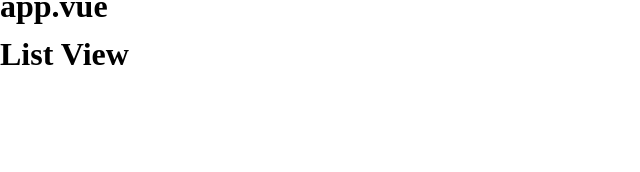
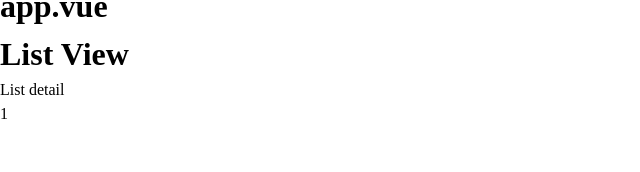
Before and after one commit to iihye/OurTrip, a Vue app in the folder FE/ourtrip/: page /list/detail/1 in a window 1280 px wide. Shown: the part 114-286 px from the top of the page, without its empty margins (0-640 px from the left). Built offline with nearby package versions, Linux system fonts and the light colour scheme; a web font is replaced by a local one.

Commit message:
feat: detail listno 불러오기

```diff
--- /dev/null
+++ b/FE/ourtrip/src/components/list/ListDetail.vue
@@ -0,0 +1,23 @@
+<script setup>
+import { ref, onMounted } from 'vue';
+import { useRoute } from 'vue-router';
+
+const route = useRoute();
+
+const listno = ref(route.params.listno);
+
+onMounted(() => {
+  getList();
+});
+
+const getList = () => {
+  //   console.log('getList를 실행하였습니다');
+};
+</script>
+
+<template>
+  <div>List detail</div>
+  <span>{{ listno }}</span>
+</template>
+
+<style scoped></style>
--- /dev/null
+++ b/FE/ourtrip/src/components/list/ListItem.vue
@@ -0,0 +1,14 @@
+<script setup>
+defineProps({ list: Object });
+</script>
+
+<template>
+  <div>
+    <router-link :to="{ name: 'list-detail', params: { listno: list.listNo } }">
+      {{ list.listName }}
+    </router-link>
+    <div>{{ list.listNo }}</div>
+  </div>
+</template>
+
+<style scoped></style>
--- a/FE/ourtrip/src/components/list/ListOpen.vue
+++ b/FE/ourtrip/src/components/list/ListOpen.vue
@@ -2,6 +2,8 @@
 import { onMounted } from 'vue';
 import { storeToRefs } from 'pinia';
 import { useListStore } from '@/stores/list';
+
+import ListItem from '@/components/list/ListItem.vue';
 
 const listStore = useListStore();
 
@@ -15,7 +17,7 @@ onMounted(() => {
 const open = async () => {
   await openList();
   if (openListRes != []) {
-    console.log(openListRes);
+    // console.log(openListRes);
   } else {
     console.log('아무것도 없다!!!');
   }
@@ -25,9 +27,13 @@ const open = async () => {
 <template>
   <div>List open</div>
   <div v-if="openListRes.length === 0">비어있어요</div>
-  <template v-for="list in openListRes" :key="list.listno">
-    <li>{{ list.listName }}</li>
-  </template>
+  <ListItem v-for="list in openListRes" :key="list.listNo" :list="list"></ListItem>
+  <!-- <template v-for="list in openListRes" :key="list.listno">
+    <router-link :to="{ name: 'list-detail', params: { listNo: list.listNo } }">
+      {{ list.listName }}
+    </router-link>
+    <br />
+  </template> -->
 </template>
 
 <style scoped></style>
--- a/FE/ourtrip/src/router/index.js
+++ b/FE/ourtrip/src/router/index.js
@@ -18,6 +18,7 @@ import PlaceOpen from '@/components/place/PlaceOpen.vue';
 import ListMy from '@/components/list/ListMy.vue';
 import ListShare from '@/components/list/ListShare.vue';
 import ListOpen from '@/components/list/ListOpen.vue';
+import ListDetail from '@/components/list/ListDetail.vue';
 
 const router = createRouter({
   history: createWebHistory(import.meta.env.BASE_URL),
@@ -113,9 +114,9 @@ const router = createRouter({
           component: ListOpen,
         },
         {
-          path: 'detail/:place_id',
+          path: 'detail/:listno',
           name: 'list-detail',
-          component: '',
+          component: ListDetail,
         },
       ],
     },
```
